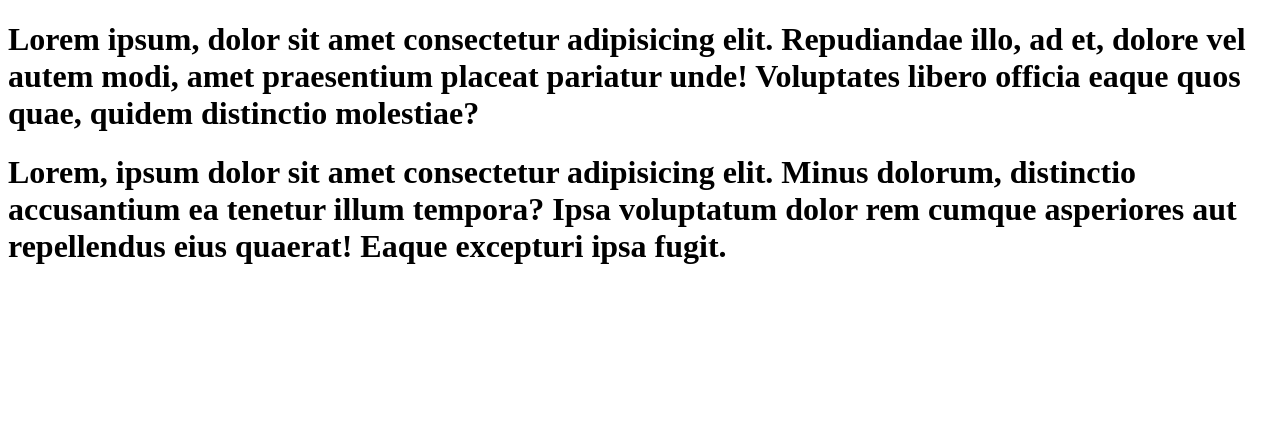
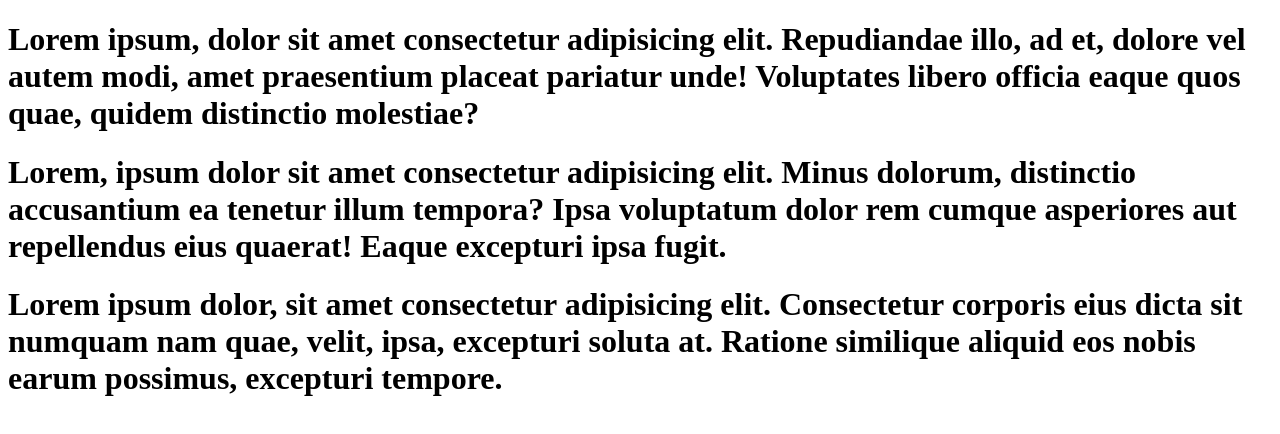
Before and after one commit to kauanzito1264/first_git, a plain HTML site: page index.html in a window 1280 px wide. Drawn offline with Linux system fonts and the light colour scheme.

Commit message:
primeiro commit

```diff
--- a/index.html
+++ b/index.html
@@ -17,5 +17,8 @@
         voluptatum dolor rem cumque asperiores aut repellendus eius quaerat!
         Eaque excepturi ipsa fugit.
     </h1>
+    <h1>Lorem ipsum dolor, sit amet consectetur adipisicing elit. Consectetur
+        corporis eius dicta sit numquam nam quae, velit, ipsa, excepturi soluta
+        at. Ratione similique aliquid eos nobis earum possimus, excepturi tempore.</h1>
 </body>
 </html>
```
